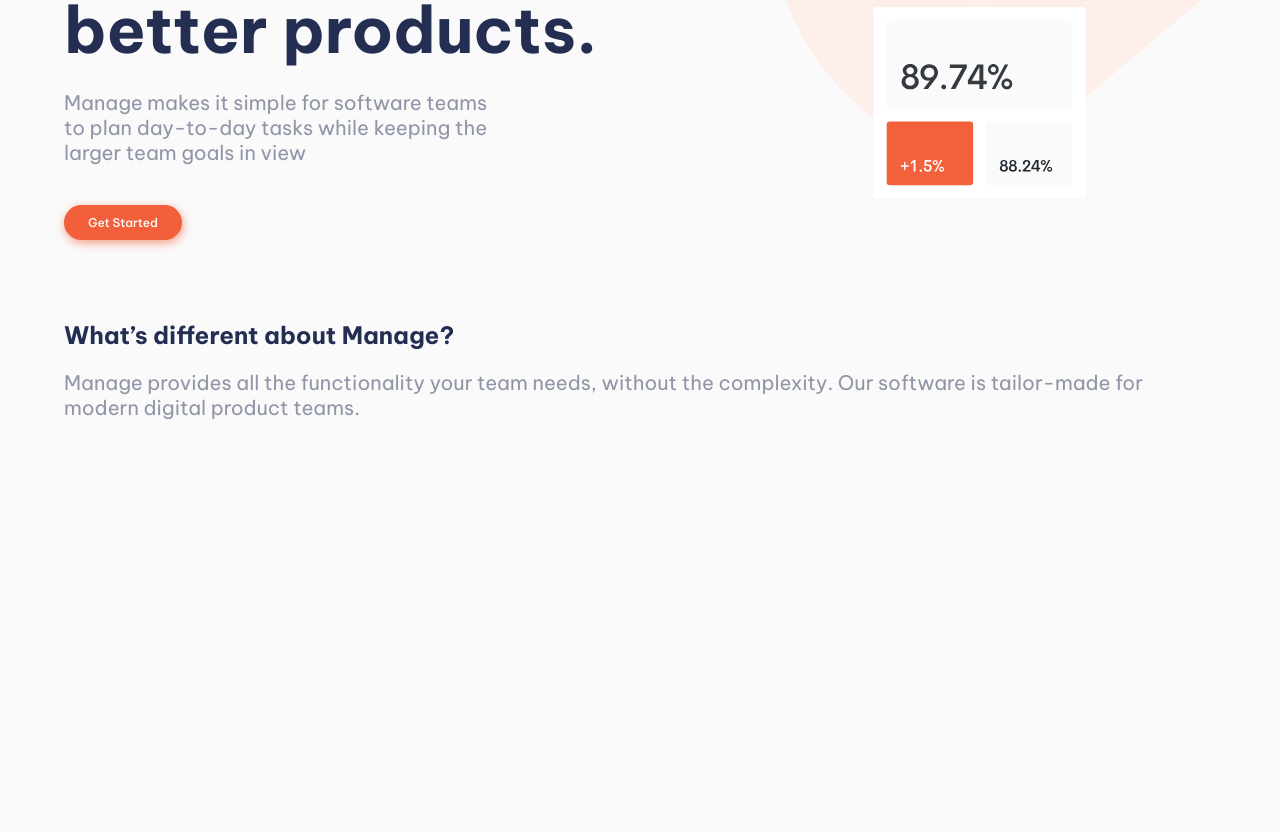
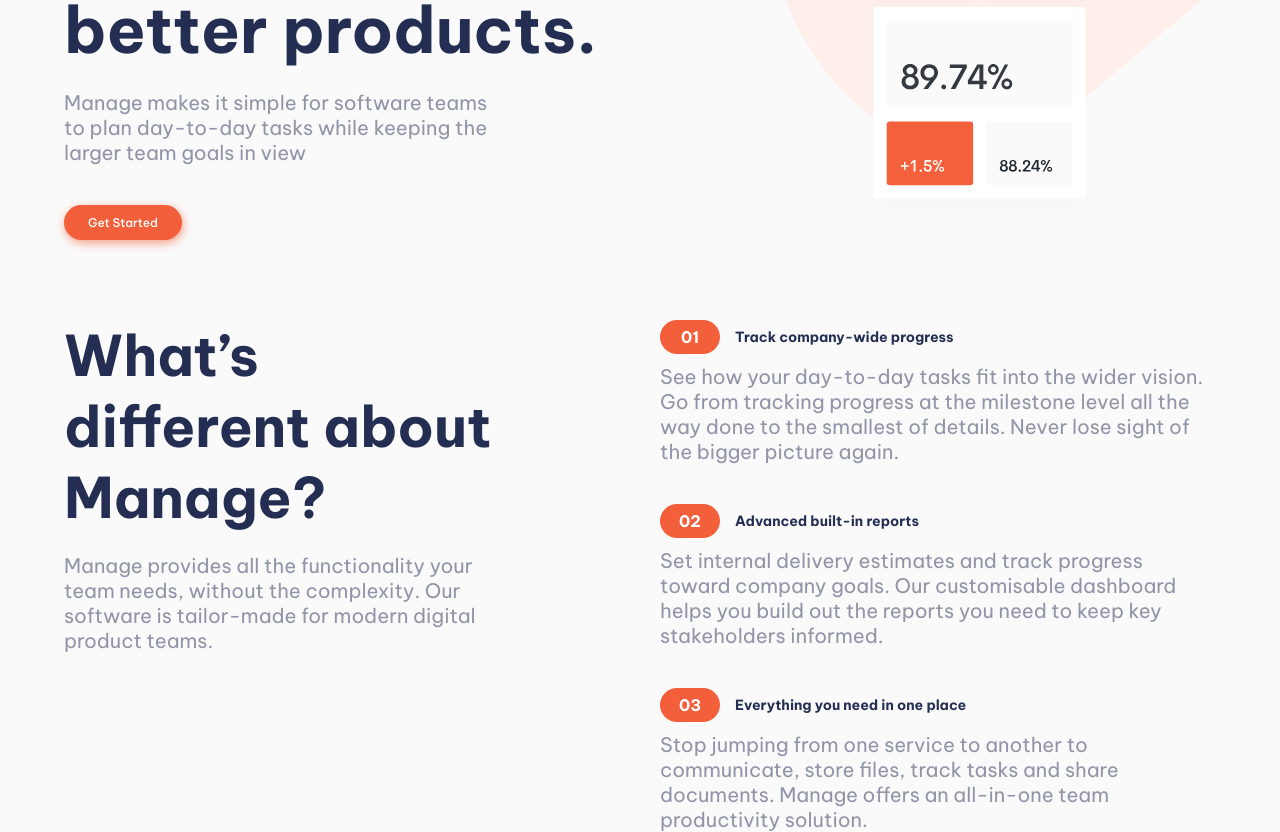
Before and after one commit to Luisgustavom1/Manage-challenge-hub, a React (Vite) app: page / in a window 1280 px wide. Shown: the part 350-1182 px from the top of the page. Before the commit the page ends 800 px from the top, so only its background shows below. Built offline with nearby package versions, Linux system fonts and the light colour scheme.

Commit message:
Finish about us

```diff
--- a/src/Components/AboutUs/Categories/index.tsx
+++ b/src/Components/AboutUs/Categories/index.tsx
@@ -1,15 +1,33 @@
-import React from 'react';
+import React, { ReactNode } from 'react';
 
-interface ICategories {
+import './styles.scss';
+interface ICategoriesTitle {
   number: number;
   title: string;
 }
 
-const Categories = ({ number, title }: ICategories) => {
+interface ICategories extends ICategoriesTitle {
+  children: ReactNode
+}
+
+const CategoriesTitle = ({ number, title }: ICategoriesTitle) => {
   return (
-    <section>
-      <div>{number}</div>
-    </section>
+    <span className='container-title'>
+      <div className='title-number'>{String(number).padStart(2, '0')}</div>
+      <h5 className='title-text'>{title}</h5>
+    </span>
+  )
+}
+
+const Categories = ({ number, title, children }: ICategories) => {
+  return (
+    <div className='categorie'>
+      <CategoriesTitle
+        number={number}
+        title={title}
+      />
+      <p className="body-lg">{children}</p>
+    </div>
   );
 }
 
--- /dev/null
+++ b/src/Components/AboutUs/Categories/styles.scss
@@ -0,0 +1,34 @@
+@import '../../../styles/variables';
+
+.categorie {
+  text-align: left;
+}
+
+.container-title {
+  display: flex;
+  align-items: center;
+  justify-content: start;
+  gap: 15px;
+  margin-bottom: 10px;
+
+  .title-number {
+    display: grid;
+    place-items: center;
+    background-color: $--tw-primary-red;
+    padding: 7px 0;
+    width: 60px;
+    border-radius: 50px;
+    color: #fff;
+    font-weight: 700;
+  }
+
+  .title-text {
+    font-size: 14px;
+  }
+}
+
+@media (max-width: 444px) {
+  .container-title {
+    background-color: $--tw-neutral-red;
+  }
+}
--- a/src/Components/AboutUs/index.tsx
+++ b/src/Components/AboutUs/index.tsx
@@ -1,13 +1,34 @@
 import React from 'react';
+import Categories from './Categories';
 
 import './styles.scss';
 const AboutUs = () => {
   return (
     <div className='container-aboutUs'>
       <section className='introduction-aboutUs'>
-        <h1 className='title'>What’s different about Manage?</h1>
+        <h1 className='title-md'>What’s different about Manage?</h1>
         <p className='body-lg'>Manage provides all the functionality your team needs, without the complexity. Our software is tailor-made for modern digital product teams.</p>
       </section>
+      <aside className='container-categories'>
+        <Categories
+          number={1}
+          title='Track company-wide progress'
+        >
+          See how your day-to-day tasks fit into the wider vision. Go from tracking progress at the milestone level all the way done to the smallest of details. Never lose sight of the bigger picture again.
+        </Categories>
+        <Categories
+          number={2}
+          title='Advanced built-in reports'
+        >
+          Set internal delivery estimates and track progress toward company goals. Our customisable dashboard helps you build out the reports you need to keep key stakeholders informed.
+        </Categories>
+        <Categories
+          number={3}
+          title='Everything you need in one place'
+        >
+          Stop jumping from one service to another to communicate, store files, track tasks and share documents. Manage offers an all-in-one team productivity solution.
+        </Categories>
+      </aside>
     </div>
   );
 }
--- a/src/Components/AboutUs/styles.scss
+++ b/src/Components/AboutUs/styles.scss
@@ -2,20 +2,28 @@
   width: 90vw;
   margin: 0 auto;
   display: grid;
-  grid-template-columns: repeat(auto-fill, minmax(50%, 1fr));
-  gap: 20px;
+  grid-template-columns: repeat(auto-fill, minmax(45%, 1fr));
+  gap: 40px;
 
   .introduction-aboutUs {
+    width: 80%;
     min-width: 325px;
 
-    .title {
+    .title-md {
       margin-bottom: 20px;
     }
   }
 }
 
-@media (max-width: 440px) {
+.container-categories {
+  display: flex;
+  flex-direction: column;
+  gap: 40px;
+}
+
+@media (max-width: 444px) {
   .container-aboutUs {
     text-align: center;
+    justify-items: center;
   }
 }
--- a/src/Components/Introduction/styles.scss
+++ b/src/Components/Introduction/styles.scss
@@ -22,7 +22,7 @@
   }
 }
 
-@media (max-width: 440px) {
+@media (max-width: 444px) {
   .container-introduction {
     justify-items: center;
 
--- a/src/Styles/global.scss
+++ b/src/Styles/global.scss
@@ -35,6 +35,12 @@ button, img, svg, a {
 
 @media (max-width: 1024px) {
   html {
-    font-size: 52.5%;
+    font-size: 48.5%;
   }
 }
+
+@media (max-width: 768px) {
+  html {
+    font-size: 38.5%;
+  }
+}
--- a/src/Styles/typography.scss
+++ b/src/Styles/typography.scss
@@ -2,6 +2,10 @@
 
 .title-lg {
   font-size: 64px;
+}
+
+.title-md {
+  font-size: 5.6rem;
 }
 
 .body-lg {
```
